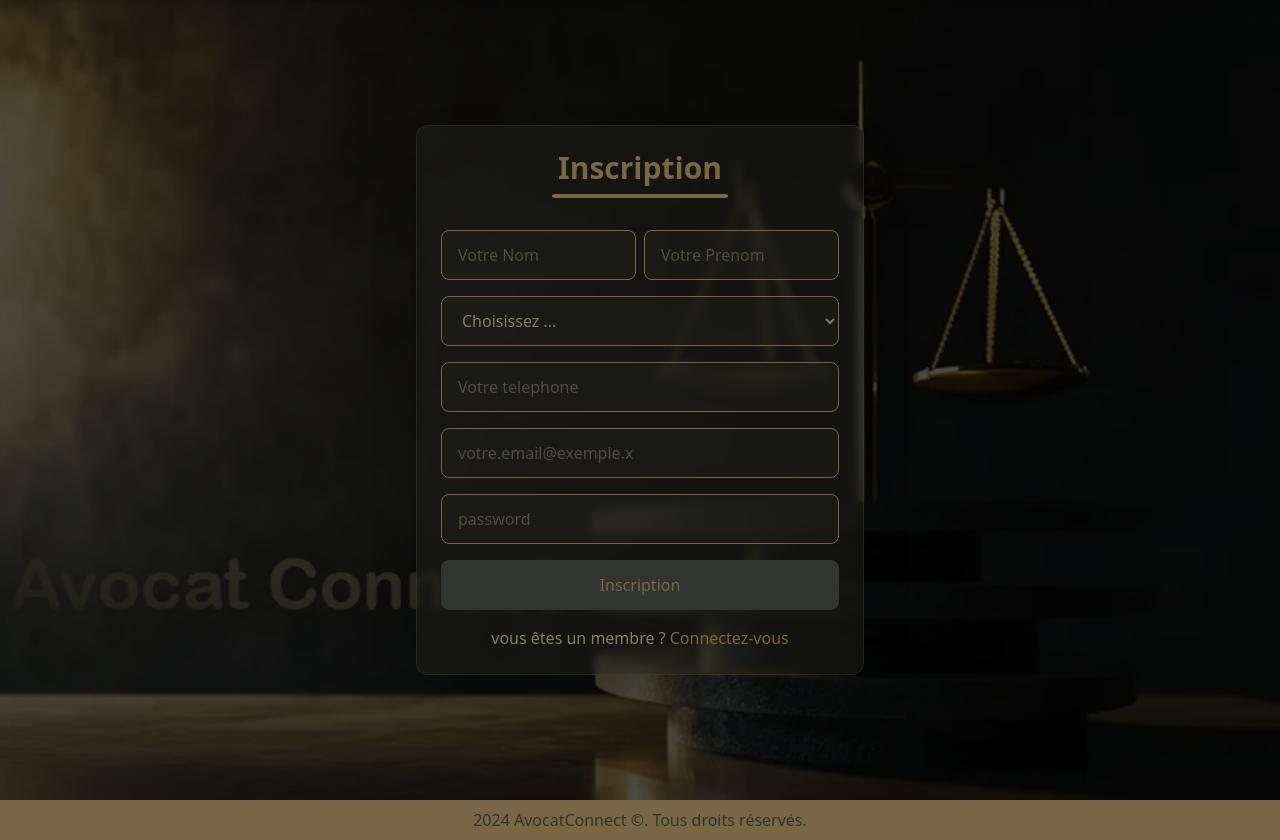
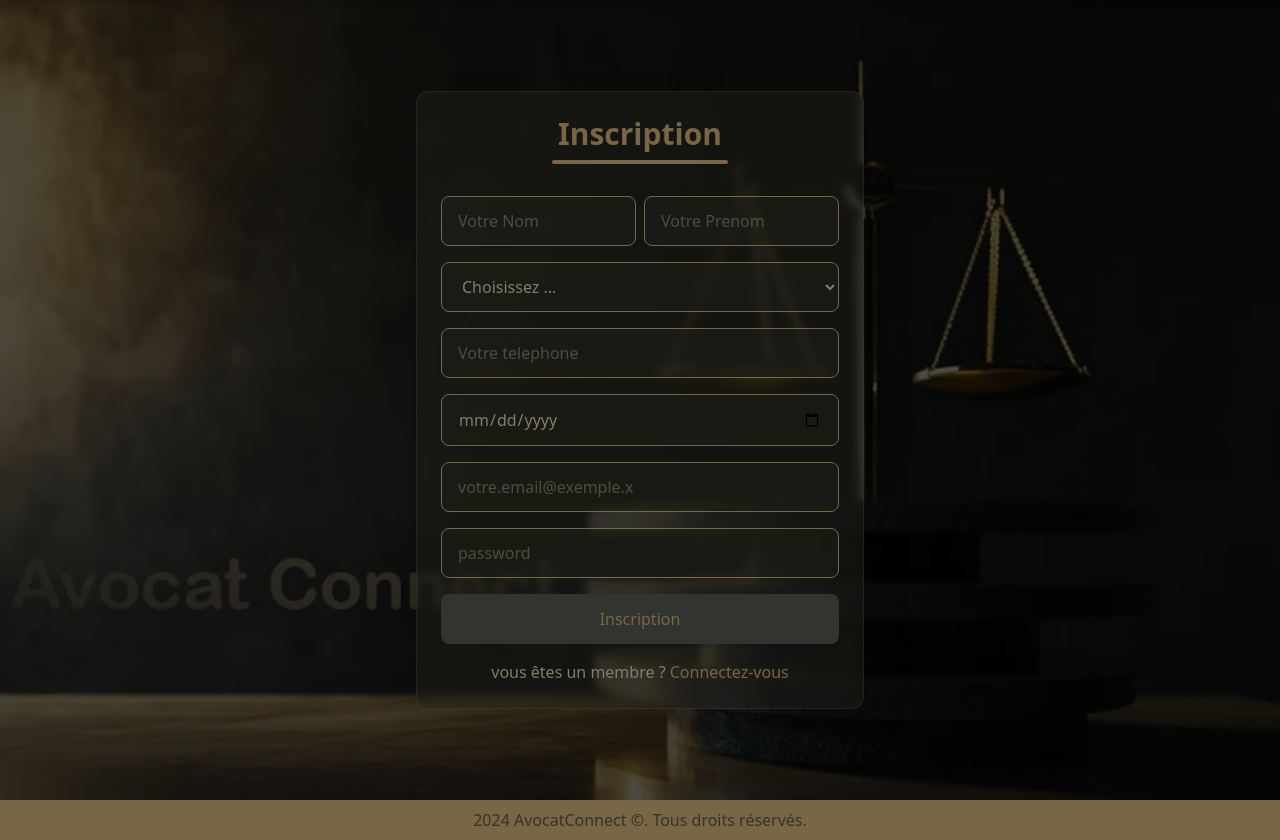
Before and after one commit to AHLALLAY/AvocatConnect, a PHP site: page /commun/sing.php in a window 1280 px wide. Shown: the part 64-904 px from the top of the page. Run offline with PHP 8.4, Linux system fonts and the light colour scheme; some libraries are stand-ins or nearby versions.

Commit message:
Fixer l'inscription

```diff
--- a/commun/sing.php
+++ b/commun/sing.php
@@ -9,22 +9,25 @@ if (isset($_POST['signin'])) {
     $nom = $_POST['nom'];
     $prenom = $_POST['prenom'];
     $choix = $_POST['role'];
-    $tele = $_POST['tele'];
+    $telephone = $_POST['telephone'];
     $email = $_POST['email'];
     $pass = password_hash($_POST['password'],PASSWORD_DEFAULT);
+    $naissance = $_POST['naissance'];
     $date = new DateTime();
     $currentdate = $date->format('Y-m-d');
 
-    $query = $conn->prepare("INSERT INTO users(noms, prenoms, emails, passwords, telephones, roles, date)
-    VALUES (:nom,:prenom,:email,:password,:tele,:role, :date)");
+    $query = $conn->prepare("INSERT INTO users(nom, prenom, telephone, email ,password_hash, date_naissance, date_inscription, roles)
+    VALUES (:nom,:prenom,:telephone,:email,:password_hash,:date_inscription,:date_naissance,:roles)");
+
     $query->execute([
         ':nom' => $nom,
         ':prenom' => $prenom,
+        ':telephone' => $telephone,
         ':email' => $email,
-        ':password' => $pass,
-        ':tele' => $tele,
-        ':role' => $choix,
-        ':date' => $currentdate
+        ':password_hash' => $pass,
+        ':date_inscription' => $currentdate,
+        ':date_naissance' => $naissance,
+        ':roles' => $choix
     ]);
 
     $msg = "+";
@@ -140,9 +143,16 @@ if (isset($_POST['signin'])) {
                                 </div>
                                 <div>
                                     <input type="text"
-                                        name="tele"
+                                        name="telephone"
                                         id="tele"
                                         placeholder="Votre telephone"
+                                        class="w-full px-4 py-3 border border-[#796644] rounded-lg bg-[#1E1E18]/60 text-[#857D66] placeholder-[#857D66]/50 focus:outline-none focus:ring-2 focus:ring-[#796644] focus:border-transparent">
+                                </div>
+                                <div>
+                                    <input type="date"
+                                        name="naissance"
+                                        id="naissance"
+                                        placeholder="Votre date de naissance"
                                         class="w-full px-4 py-3 border border-[#796644] rounded-lg bg-[#1E1E18]/60 text-[#857D66] placeholder-[#857D66]/50 focus:outline-none focus:ring-2 focus:ring-[#796644] focus:border-transparent">
                                 </div>
                                 <div>
--- a/config/conn.php
+++ b/config/conn.php
@@ -1,6 +1,6 @@
 <?php
 $host = "localhost";
-$db_name = "test";
+$db_name = "avocatconnect";
 $username = "root";
 $password = "";
 
--- a/query/script.sql
+++ b/query/script.sql
@@ -12,6 +12,7 @@ CREATE TABLE users (
     date_inscription DATE,
     roles ENUM('avocat', 'client')
 );
+
 
 DROP TABLE users;
 
@@ -55,20 +56,23 @@ CREATE TABLE info_supp(
 CREATE TABLE rdv (
     id_rdv INT PRIMARY KEY AUTO_INCREMENT,
     statut ENUM ('En attend', 'Confirmer', 'Annuler'),
+    date_rdv DATE,
     id_avocat INT,
     id_client INT,
     Foreign Key (id_avocat) REFERENCES info_supp(id_avocat),
     Foreign Key (id_client) REFERENCES users(id_user)
 
 );
+select id_avocat from rdv where date_rdv < 13/12/2024
+JOIN users on rdv.id
 
 CREATE TABLE disponible(
     id_dispo INT PRIMARY KEY AUTO_INCREMENT,
     debut DATE NOT NULL,
     fin DATE NOT NULL,
-    id_avocat INT,
     Foreign Key (id_avocat) REFERENCES info_supp(id_avocat)
 );
+
 
 INSERT INTO users (nom, prenom, telephone, email, password_hash, date_naissance, date_inscription, roles) VALUES
 ('El Fassi', 'Ahmed', '0612345678', 'ahmed.elfassi@email.com', 'password_hash_1', '1980-03-10', '2024-12-21', 'client'),
```
